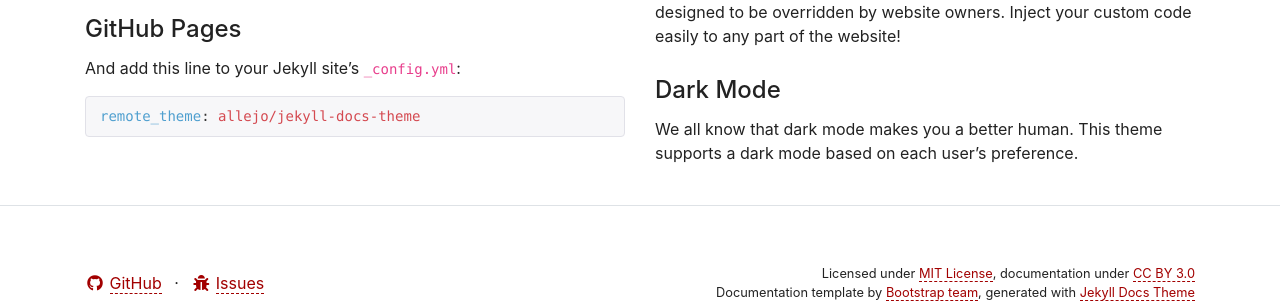
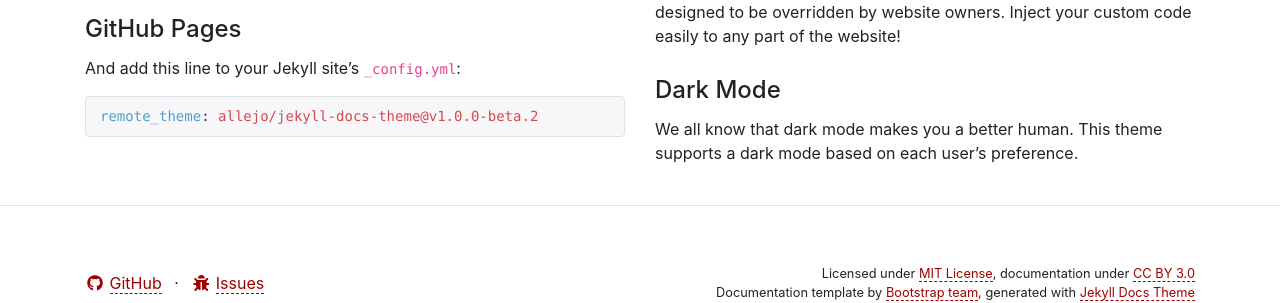
Before and after one commit to allejo/jekyll-docs-theme, a Jekyll site: the page built from index.md, in a window 1280 px wide, cut to the strip 908-1211 px from the top of the page. Built offline with Jekyll 4.4.1, drawn with Linux system fonts in a browser that asks for light colours; nearby versions of some CDN libraries; comment, search, counter and statistics services are not loaded; part of the change alters nothing that is shown; grey boxes are pictures that could not be loaded.

Commit message:
Specify latest tag version install instructions

````diff
--- a/index.md
+++ b/index.md
@@ -36,7 +36,7 @@ theme: jekyll-docs-theme
 And add this line to your Jekyll site's `_config.yml`:
 
 ```yaml
-remote_theme: allejo/jekyll-docs-theme
+remote_theme: allejo/jekyll-docs-theme@v{{ site.project.version }}
 ```
 
 </div>
````
